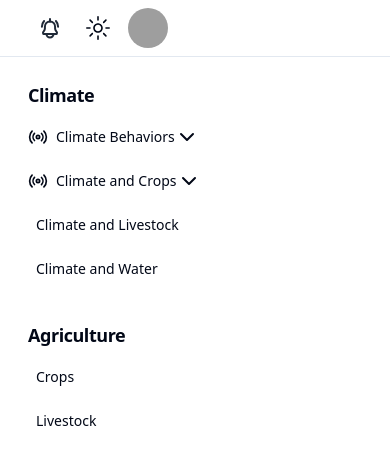
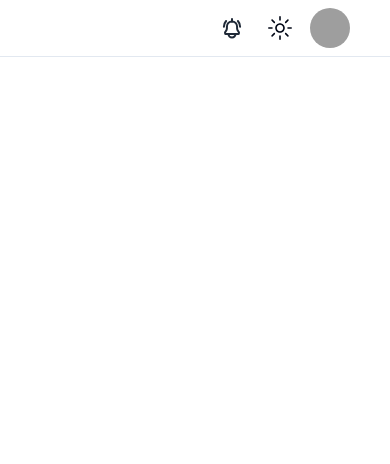
Before and after one commit to aman-RIMES/rdas-analytics-fe, a React (Vite) app: page / in a window 390 px wide. Shown: the top 464 px of the page. Built offline with nearby package versions, Linux system fonts and the light colour scheme; grey boxes are pictures that could not be loaded.

Commit message:
(fix) improving responsive design. (Hamburger menu remaining)

```diff
--- a/src/components/navbar.tsx
+++ b/src/components/navbar.tsx
@@ -11,9 +11,9 @@ export default function NavBar() {
   const location = useLocation();
   return (
     <>
-      <div className="container flex h-14 items-center">
+      <div className="px-10 flex justify-end md:justify-between  h-14 items-center">
         <div className="mr-4 hidden md:flex">
-          <NavLink className="mr-8 flex items-center space-x-2" to={"/"}>
+          <NavLink className="mr-8 flex space-x-2" to={"/"}>
             <Icons.logo className="w-8 h-8 text-gray-800 dark:text-white" />
             <span className="hidden font-bold text-2xl sm:inline-block">
               RDAS Analytics
@@ -44,7 +44,7 @@ export default function NavBar() {
             </NavLink>
           </nav>
         </div>
-        <div className="flex flex-1 items-center justify-between space-x-2 md:justify-end">
+        <div className="flex space-x-2">
           <nav className="flex items-center gap-3">
             <NavLink rel="noreferrer" to={"/"}>
               <div
--- a/src/pages/home.tsx
+++ b/src/pages/home.tsx
@@ -7,9 +7,11 @@ const Home = () => {
     <>
       <NavBar />
       <hr />
-      <div className="grid grid-cols-5">
-        <Sidebar />
-        <div className="col-span-4 p-8">
+      <div className="px-10 grid grid-cols-5">
+        <div className="hidden lg:flex">
+          <Sidebar />
+        </div>
+        <div className="col-span-5 lg:col-span-4  p-8">
           <Outlet />
         </div>
       </div>
```
